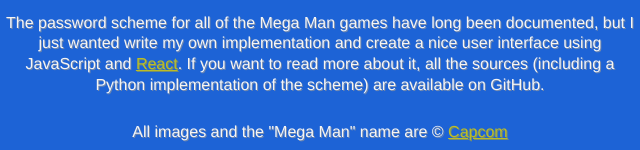
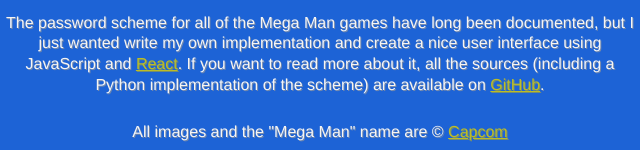
Before and after one commit to optroodt/megaman2, a React app: page src/client/index.html in a window 1280 px wide. Shown: the part 1399-1549 px from the top of the page, 320-960 px from the left. Built offline with nearby package versions, Linux system fonts and the light colour scheme.

Commit message:
added link to my github

```diff
--- a/src/client/index.html
+++ b/src/client/index.html
@@ -18,7 +18,7 @@
     <section>
         <div class="text">
             <p>I, Youri op 't Roodt, used to play Mega Man 2 and the other games from the series when I was a kid. The release of the <a href="http://www.nintendo.com/nes-classic/" target="_blank">NES Mini Classic</a> edition, <a href="http://www.analogue.co/pages/nt-mini" target="_blank">Analogue Nt mini</a> and the <a href="http://www.retrousb.com/product_info.php?cPath=36&products_id=78" target="_blank">RetroUSB AVS</a> sparked my interest in NES games again. Mega Man 2 is included as one of the games on the NES Mini Classic.</p>
-            <p>The password scheme for all of the Mega Man games have long been documented, but I just wanted write my own implementation and create a nice user interface using JavaScript and <a href="https://facebook.github.io/react/" target="_blank">React</a>. If you want to read more about it, all the sources (including a Python implementation of the scheme) are available on GitHub.</p>
+            <p>The password scheme for all of the Mega Man games have long been documented, but I just wanted write my own implementation and create a nice user interface using JavaScript and <a href="https://facebook.github.io/react/" target="_blank">React</a>. If you want to read more about it, all the sources (including a Python implementation of the scheme) are available on <a href="https://github.com/optroodt/megaman2" target="_blank">GitHub</a>.</p>
             <p>All images and the "Mega Man" name are &copy; <a href="http://www.capcom.com/" target="_blank">Capcom</a></p>
         </div>
     </section>
```
